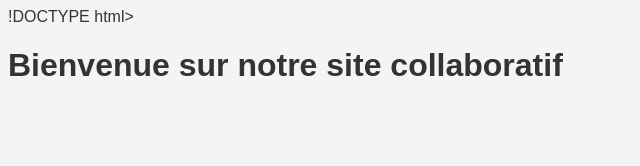
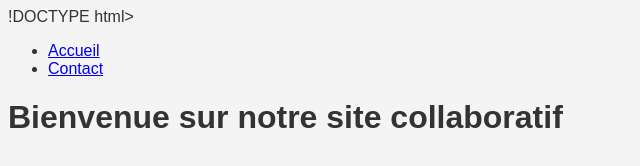
Before and after one commit to Massizelle/SiteWebCollaboratif, a plain HTML site: page index.html in a window 1280 px wide. Shown: the whole page, without its empty margins (0-640 px from the left). Drawn offline with Linux system fonts and the light colour scheme.

Commit message:
Ajout de la nav par le dev A

```diff
--- a/index.html
+++ b/index.html
@@ -5,6 +5,12 @@
 <link rel="stylesheet" type="text/css" href="styles.css">
 </head>
 <body>
+    <nav>
+        <ul>
+            <li><a href="#">Accueil</a></li>
+            <li><a href="#">Contact</a></li>
+        </ul>
+    </nav>
 <h1>Bienvenue sur notre site collaboratif</h1>
 </body>
 </html>
```
